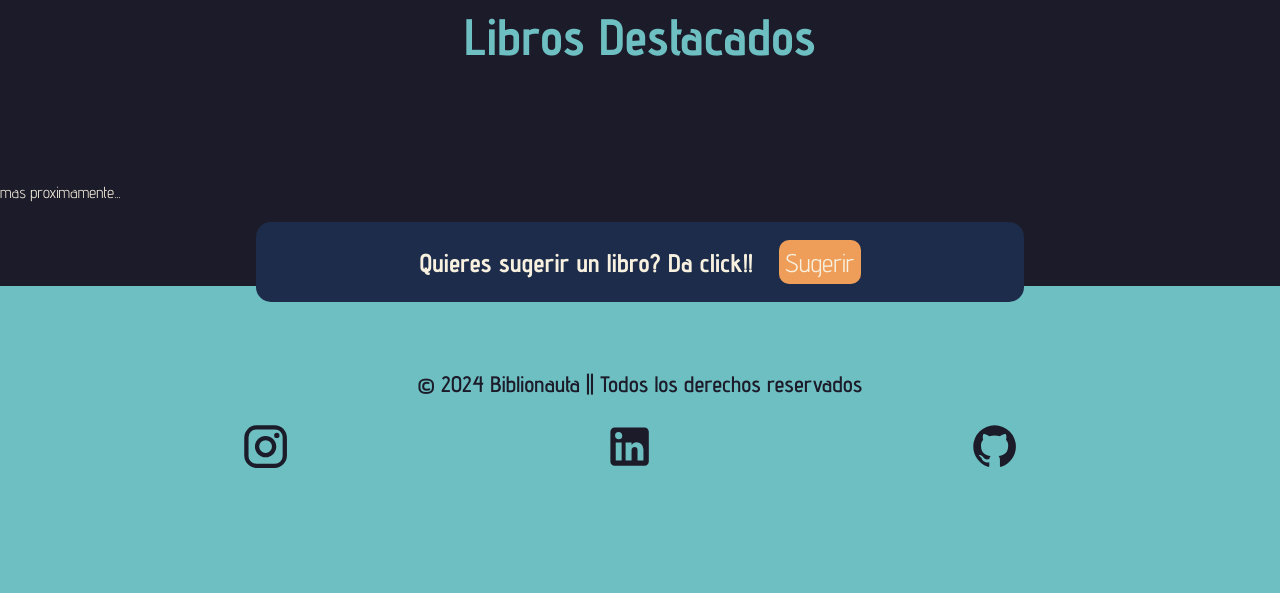
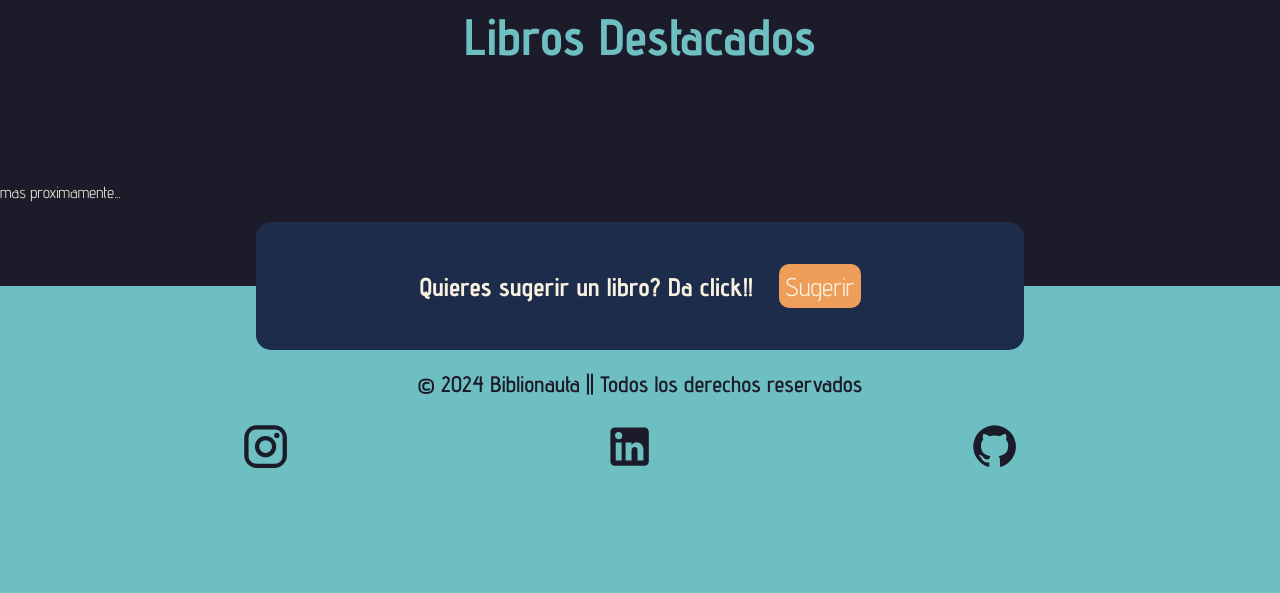
Before and after one commit to fpxx777/biblioteca, a Flask app: page / in a window 1280 px wide. Shown: the part 2024-2617 px from the top of the page. Run offline with Flask 3, Linux system fonts and the light colour scheme; data that the repository does not hold is empty.

Commit message:
creo que ya estamos

```diff
--- a/src/static/CSS/style.css
+++ b/src/static/CSS/style.css
@@ -353,6 +353,7 @@ main {
 
 .upmas{
     padding: 20px 0px;
+    margin-top: 10px;
 }
 
 .mas{
@@ -372,7 +373,7 @@ main {
     display: flex;
     justify-content: center;
     width: 60%;
-    height: 10vh;
+    height: 10vw;
     color: var(--light-bg-color);
     align-items: center;
     border-radius: 15px;
```
